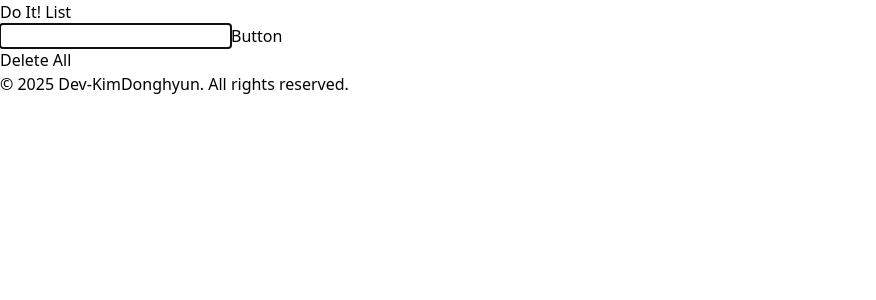
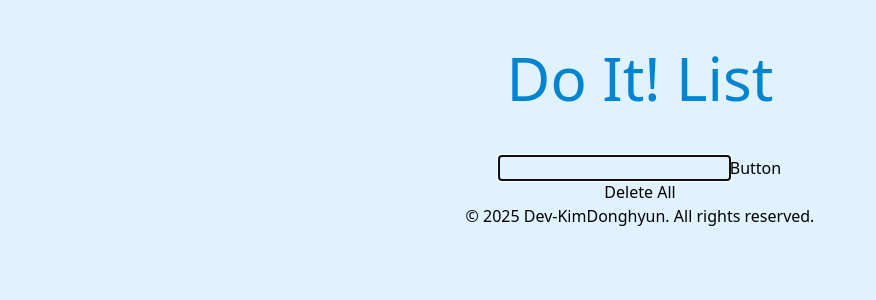
Before and after one commit to Dev-KimDonghyun/Do-It-List, a React (Vite) app: page / in a window 1280 px wide. Shown: the top 300 px of the page, without its empty margins (0-876 px from the left). Built offline with nearby package versions, Linux system fonts and the light colour scheme.

Commit message:
feat: Apply TailwindCSS Styling to App.tsx

```diff
--- a/src/App.tsx
+++ b/src/App.tsx
@@ -96,9 +96,10 @@ function App() {
 
   return (
     <div>
-      <div style={{ height: "calc(var(--vh, 1vh) * 100)" }}>
-        <header>
-          <h1>Do It! List</h1>
+      <div style={{ height: "calc(var(--vh, 1vh) * 100)" }}
+      className="w-full bg-sky-100 text-center justify-center items-center overflow-x-hidden">
+        <header className="py-12">
+          <h1 className="text-5xl md:text-6xl text-sky-600">Do It! List</h1>
         </header>
         <main>
           <div>
```
